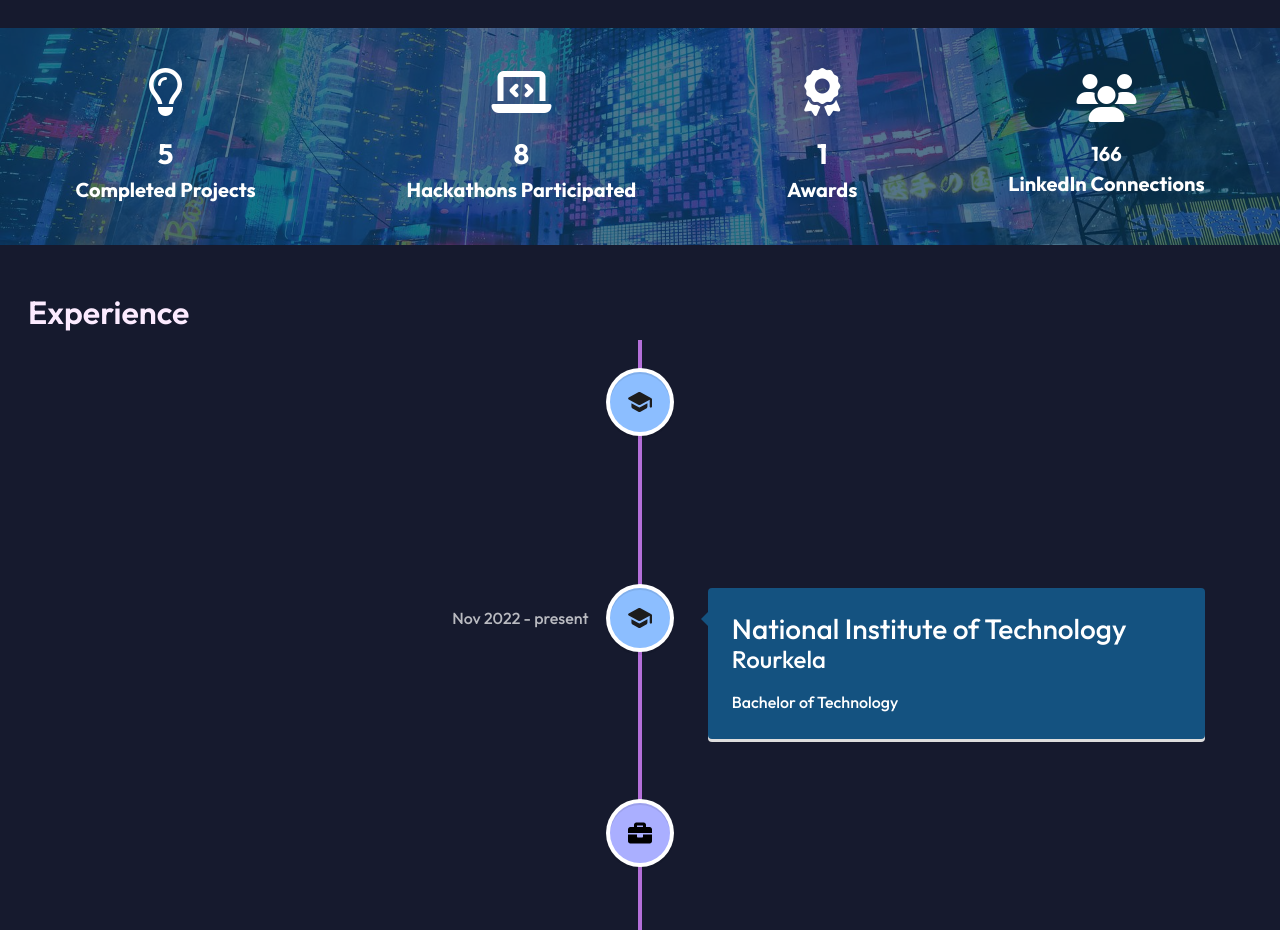
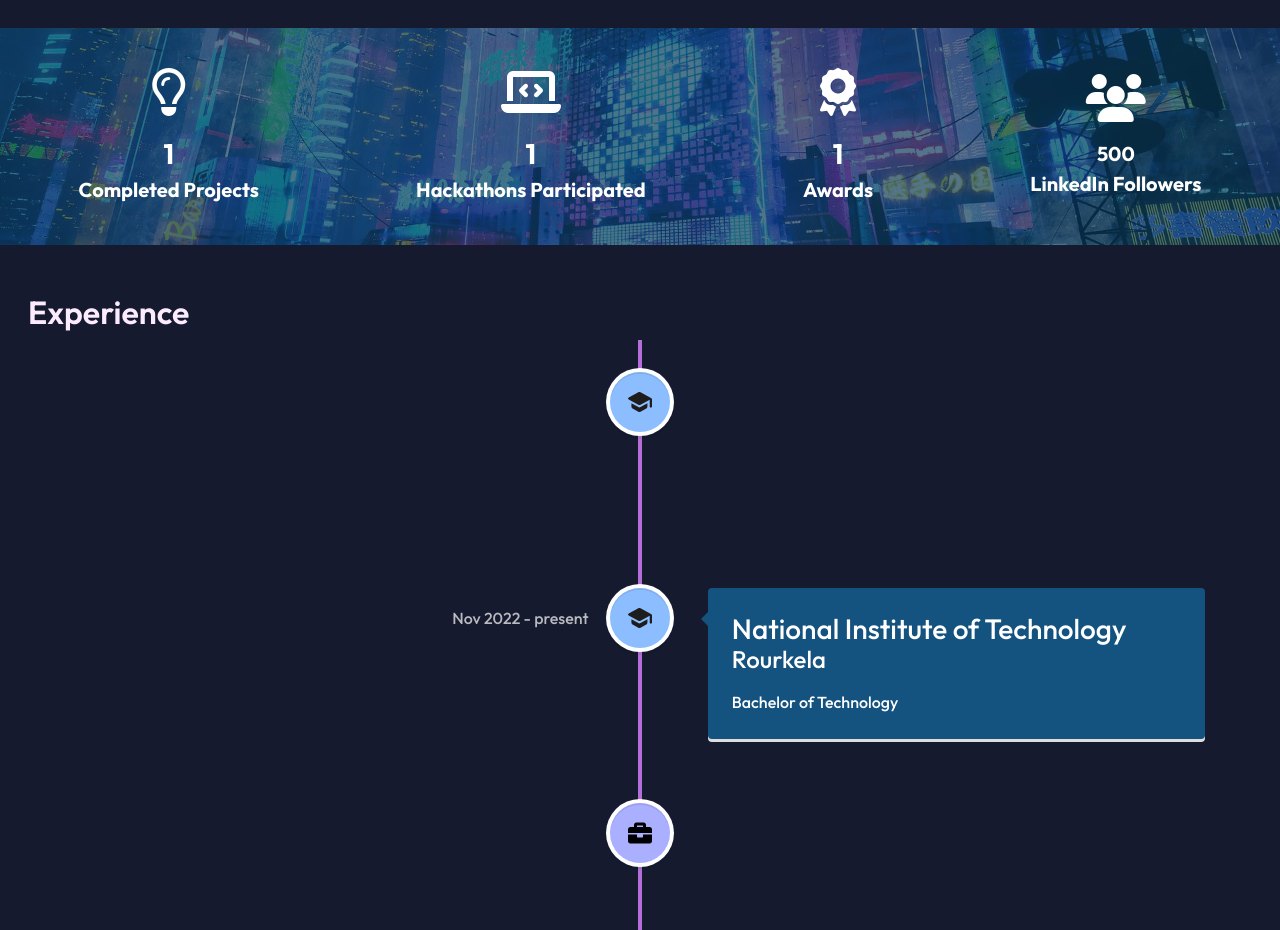
Before and after one commit to Srish-ty/CyberP_theme-Portfolio, a React (Create React App) app: page / in a window 1280 px wide. Shown: the part 2100-3030 px from the top of the page. Built offline with nearby package versions, Linux system fonts and the light colour scheme.

Commit message:
fix: dependencies issues

```diff
--- a/package.json
+++ b/package.json
@@ -7,15 +7,13 @@
     "@testing-library/react": "^12.1.2",
     "@testing-library/user-event": "^13.5.0",
     "aos": "^2.3.4",
-    "fa-icons": "^0.2.0",
-    "react": "^17.0.2",
+    "react": "16.14.0",
+    "react-dom": "16.14.0",
     "react-countup": "^6.1.0",
-    "react-dom": "^17.0.2",
     "react-scripts": "5.0.0",
     "react-typist": "^2.0.5",
     "react-vertical-timeline-component": "^3.5.2",
     "react-visibility-sensor": "^5.1.1",
-    "styled-components": "^6.1.1",
     "web-vitals": "^2.1.2"
   },
   "scripts": {
--- a/src/components/Counter.jsx
+++ b/src/components/Counter.jsx
@@ -12,7 +12,7 @@ function Counter() {
           <VisibilitySensor partialVisibility offset={{ bottom: 100 }}>
             {({ isVisible }) => (
               <div className="number-counter">
-                {isVisible ? <CountUp end={5} duration={2} /> : 5}
+                {isVisible ? <CountUp end={6} duration={2} /> : 1}
               </div>
             )}
           </VisibilitySensor>
@@ -21,36 +21,40 @@ function Counter() {
       </div>
       <div className="d-flex flex-column justify-content-center counter-ele">
         <i class="fas fa-laptop-code my-icon"></i>
-        <div><VisibilitySensor partialVisibility offset={{ bottom: 100 }}>
+        <div>
+          <VisibilitySensor partialVisibility offset={{ bottom: 100 }}>
             {({ isVisible }) => (
               <div className="number-counter">
-                {isVisible ? <CountUp end={8} duration={2} /> : 8}
+                {isVisible ? <CountUp end={3} duration={2} /> : 1}
               </div>
             )}
-          </VisibilitySensor></div>
+          </VisibilitySensor>
+        </div>
         <div>Hackathons Participated</div>
       </div>
       <div className="d-flex flex-column justify-content-center counter-ele">
         <i class="fas fa-award my-icon"></i>
-        <div><VisibilitySensor partialVisibility offset={{ bottom: 100 }}>
+        <div>
+          <VisibilitySensor partialVisibility offset={{ bottom: 100 }}>
             {({ isVisible }) => (
               <div className="number-counter">
                 {isVisible ? <CountUp end={1} duration={2} /> : 1}
               </div>
             )}
-          </VisibilitySensor></div>
+          </VisibilitySensor>
+        </div>
         <div>Awards</div>
       </div>
       <div className="d-flex flex-column justify-content-center counter-ele">
-      <i class="fas fa-users my-icon"></i>
-        <div><VisibilitySensor partialVisibility offset={{ bottom: 100 }}>
+        <i class="fas fa-users my-icon"></i>
+        <div>
+          <VisibilitySensor partialVisibility offset={{ bottom: 100 }}>
             {({ isVisible }) => (
-              <div>
-                {isVisible ? <CountUp end={166} duration={2} /> : 166}
-              </div>
+              <div>{isVisible ? <CountUp end={1149} duration={2} /> : 500}</div>
             )}
-          </VisibilitySensor></div>
-        <div>LinkedIn Connections</div>
+          </VisibilitySensor>
+        </div>
+        <div>LinkedIn Followers</div>
       </div>
     </div>
   );
```
Also changed, not shown: 1 other file (tests, documents, lock files or other folders).
